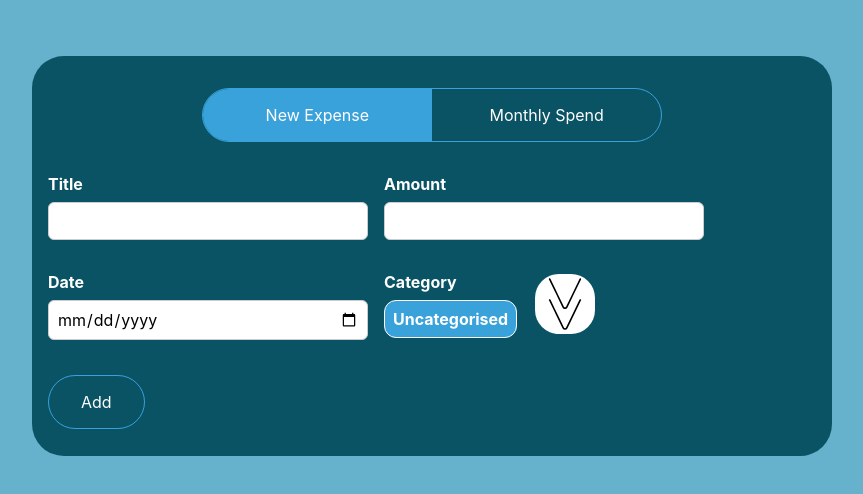
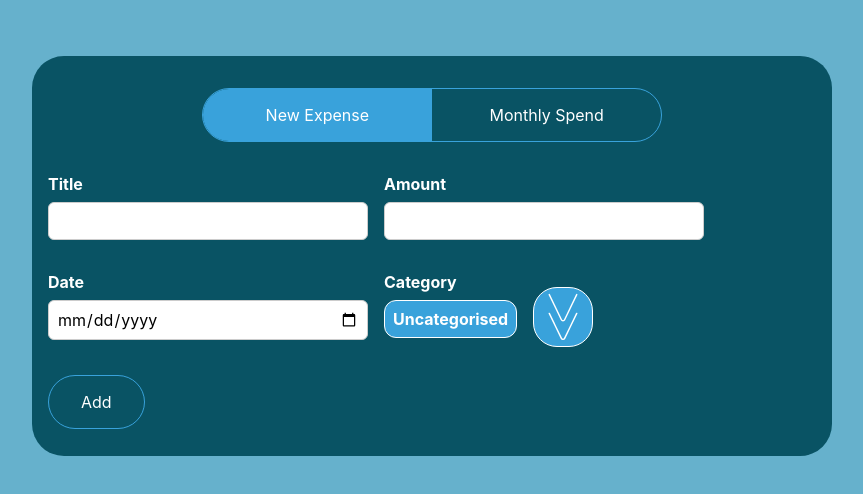
Before and after one commit to alantrieu/expense-tracker-commbank, a React (Create React App) app: page / in a window 1280 px wide. Shown: the top 494 px of the page, without its empty margins (208-1071 px from the left). Built offline with nearby package versions, Linux system fonts and the light colour scheme.

Commit message:
cleaned up DropDown.js code (replaced <li> with <div>) and made final style decisions

```diff
--- a/src/Components/UI/DropDown.css
+++ b/src/Components/UI/DropDown.css
@@ -1,17 +1,15 @@
 .dropdown-button {
-    --button-size: var(--nav-size);
+    --button-size: calc(var(--nav-size));
     width: var(--button-size);
     height: var(--button-size);
-    background-color: #ffffff;
+    background-color: #c65d24;
+    filter:invert();
     border-radius: 40%;
-    padding: 1px;
-    margin: 2px;
+    border: 1px solid black;
+    padding: 5%;
+    margin-top: 15px;
     display: flex;
     align-items: center;
     justify-content: center;
     transition: filter 500ms;
 }
-
-.dropdown-button:hover {
-    filter: opacity(50%);
-}
--- a/src/Components/UI/DropDown.js
+++ b/src/Components/UI/DropDown.js
@@ -5,12 +5,12 @@ const DropDown = (props) => {
     const [open, setOpen] = useState(false);
 
     return (
-        <li>
+        <div>
             <a href="/#" className='dropdown-button' onClick={() => setOpen(!open)}>
                 {props.icon}
             </a>
             {open && props.children}
-        </li>
+        </div>
     );
 };
 
```
